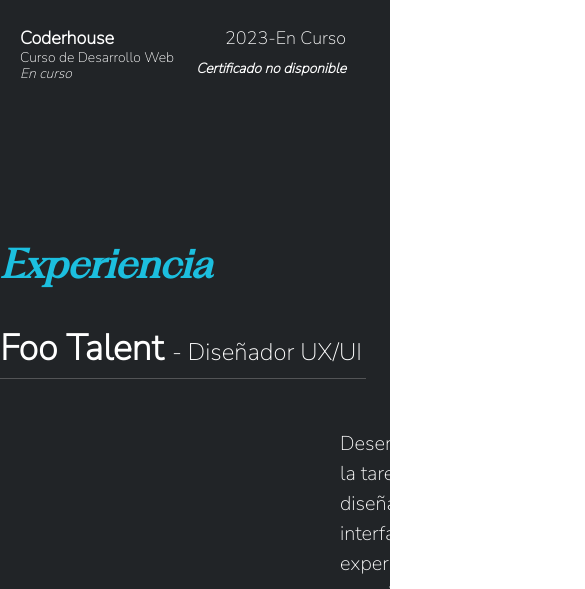
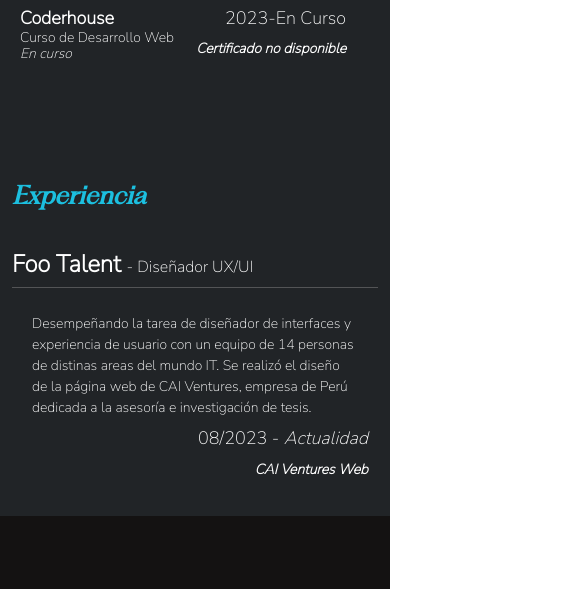
Before and after one commit to BautiCentorbi/PF-CENTORBI, a website: page pages/about.html in a window 390 px wide. Shown: the part 1931-2520 px from the top of the page, 585 px wide, since content can reach past the window. Drawn offline with nearby package versions, Linux system fonts and the light colour scheme.

Commit message:
TransitionFix+Responsive

```diff
--- a/pages/about.html
+++ b/pages/about.html
@@ -185,7 +185,7 @@
                         </p>
                         <div class="right-experience">
                             <h4>
-                                Agosto 2023 -
+                                08/2023 -
                                 <em>Actualidad</em>
                             </h4>
                             <a href="https://www.caiventuresconsultoria.com/" target="_blank">CAI Ventures Web</a>
--- a/scss/main.scss
+++ b/scss/main.scss
@@ -114,7 +114,7 @@ main a{
     font-size: 2rem;
     font-weight: 200;
         .typing-title {
-            @include typing-animation(4s, 20);
+            @include typing-animation(2s, 20);
         }
         span {
             color: $primary-color;
@@ -513,7 +513,7 @@ main a{
     font-size: 2rem;
     font-weight: 200;
         .typing-title {
-            @include typing-animation(4s, 30);
+            @include typing-animation(3s, 30);
         }
         span {
             color: $primary-color;
@@ -683,7 +683,6 @@ main a{
     display: flex !important;
     justify-content: space-between;
     align-items: center;
-    padding: 0;
     margin: 0;
     padding: 30px 20px;
     border-top: 1px solid $cards-color;
@@ -701,7 +700,7 @@ main a{
             margin: 20px 40px;
             width: max-content;
             text-align: right;
-            h3 {
+            h4 {
                 font-size: 24px;
             }
             a {
--- a/scss/media-querys/_desktop-md.scss
+++ b/scss/media-querys/_desktop-md.scss
@@ -99,7 +99,7 @@
     justify-content: space-around;
     margin: 0 20px;
 }
-#aptitudes {
+#aptitudes-container {
     padding: 20px;
     width: 450px;
         h2 {
--- a/scss/media-querys/_mobile.scss
+++ b/scss/media-querys/_mobile.scss
@@ -181,7 +181,7 @@
 
 /* About-Educación */
 
-#education-section {
+.education-section {
     padding: 20px 0;
     margin: auto;
 }
@@ -237,6 +237,57 @@
 }
 #webd{
     @include certificates;
+}
+
+// About-Experiencia
+
+#experience-section {
+    padding: 20px 0;
+    margin: auto;
+        h2 {
+            font-size: 24px;
+            font-weight: bold;
+            margin: 40px 0;
+            color: $primary-color;
+            font-family: Fragment;
+            font-style: italic;
+        }
+}
+#experiencia {
+    margin: auto;
+    .company {
+        h3 {
+            font-size: 16px;
+            span {
+                font-size: 24px;
+            }
+        }
+    }
+}
+.experience-container {
+    margin: auto;
+    padding: 15px 10px;
+    display: flex !important;
+    flex-wrap: wrap;
+        img {
+            display: none;
+        }
+        p {
+            font-size: 14px;
+            margin: 10px 10px;
+        }
+        .right-experience {
+            width: 100%;
+            text-align: right;
+            padding: 0;
+            margin: 0;
+            h4 {
+                font-size: 18px;
+            }
+            a {
+                font-size: 14px;
+            }
+        }
 }
 
 // Contacto
--- a/scss/media-querys/_tablet.scss
+++ b/scss/media-querys/_tablet.scss
@@ -187,7 +187,7 @@
 
 /* Sección Izquierda */
 
-#aptitudes  {
+#aptitudes-container  {
     margin: 40px auto;
     padding: 24px;
     background-color: $ligth-grey;
@@ -316,6 +316,53 @@
     border-top: 1px solid $cards-color;
 }
 
+// About-Experiencia
+
+#experience-section {
+    padding: 20px 10px;
+    margin: auto;
+        h2 {
+            font-size: 24px;
+            font-weight: bold;
+            margin: 40px 0;
+            color: $primary-color;
+            font-family: Fragment;
+            font-style: italic;
+        }
+}
+#experiencia {
+    margin: auto;
+    .company {
+        h3 {
+            font-size: 20px;
+            span {
+                font-size: 24px;
+            }
+        }
+    }
+}
+.experience-container {
+    margin: auto;
+    padding: 15px 10px;
+        img {
+            display: none;
+        }
+        p {
+            font-size: 16px;
+            margin: 0;
+        }
+        .right-experience {
+            margin: 10px 10px;
+            h4 {
+                font-size: 18px;
+            }
+            a {
+                font-size: 18px;
+            }
+        }
+}
+
+
 // Habilidades Page
 
 #habilidades {
```
Also changed, not shown: css/main.css, 1 other file.
